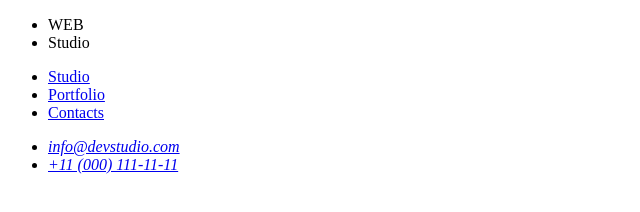
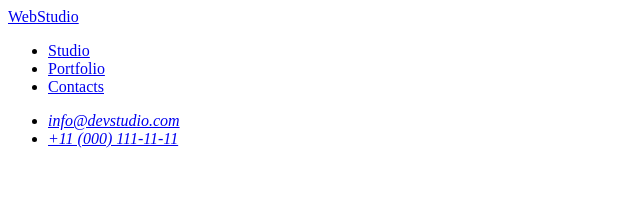
Before and after one commit to AlexBinkovskyy/goit-markup-hw-01, a plain HTML site: page index.html in a window 1280 px wide. Shown: the whole page, without its empty margins (0-640 px from the left). Drawn offline with Linux system fonts and the light colour scheme.

Commit message:
Update index.html

```diff
--- a/index.html
+++ b/index.html
@@ -9,23 +9,15 @@
 
 <body>
     <header>
-        <!-- LOGO -->
-        <section>
-            <ul>
-                <li>WEB</li>
-                <li>Studio</li>
-            </ul>
-        </section>
         <!-- MenuNAV -->
-        <div>
         <nav>
+            <a href="./index.html">WebStudio</a>
             <ul>
                 <li><a href="./">Studio</a></li>
                 <li><a href="./">Portfolio</a></li>
                 <li><a href="./">Contacts</a></li>
             </ul>
         </nav>
-        </div>
         <!-- adresess -->
         <address>
             <ul>
```
Lines whose indentation alone changed are shown as unchanged.
